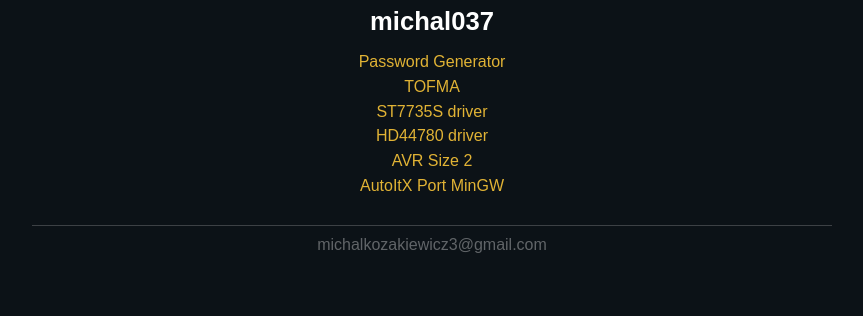
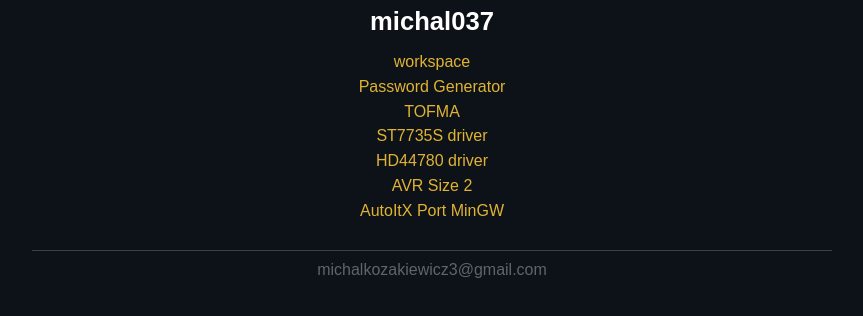
Before and after one commit to michal037/michal037.github.io, a plain HTML site: page index.html in a window 1280 px wide. Shown: the whole page, without its empty margins (208-1071 px from the left). Drawn offline with Linux system fonts and the light colour scheme.

Commit message:
Update index.html

```diff
--- a/index.html
+++ b/index.html
@@ -26,6 +26,7 @@
 
 	<h1 class="title"><a href="https://github.com/michal037">michal037</a></h1>
 
+	<div class="menu"><a href="https://github.com/michal037/workspace">workspace</a></div>
 	<div class="menu"><a href="password-generator/">Password Generator</a></div>
 	<div class="menu"><a href="tofma/tofma/">TOFMA</a></div>
 	<div class="menu"><a href="https://github.com/michal037/driver-ST7735S">ST7735S driver</a></div>
```
